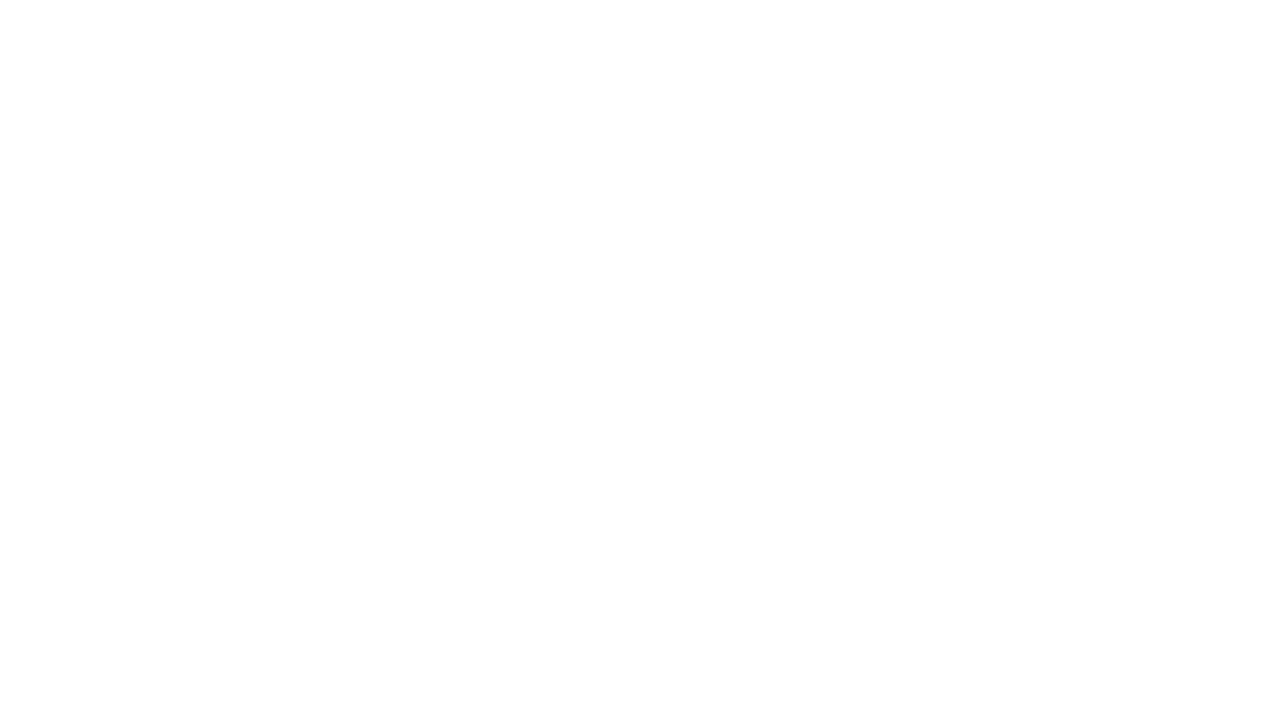
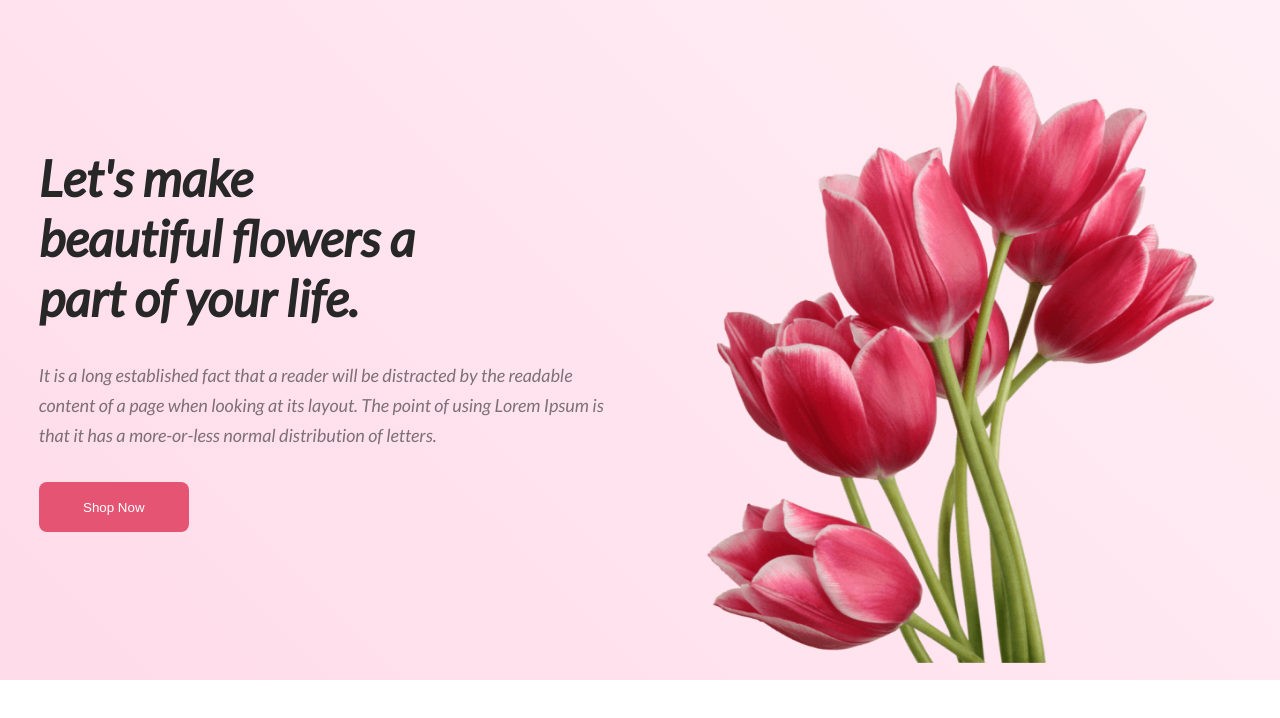
Before and after one commit to samio11/Assignment01_Programming_Hero_web, a plain HTML site: page index.html in a window 1280 px wide. Drawn offline with Linux system fonts and the light colour scheme.

Commit message:
Adding Banner Section

```diff
--- a/Style/Flower.css
+++ b/Style/Flower.css
@@ -0,0 +1,48 @@
+* {
+    margin: 0;
+    padding: 0;
+}
+
+.heading_banner {
+    width: 100vw;
+    height: 85vh;
+    background-image: linear-gradient(45deg, #FFDBE9, #ffdbe974);
+    display: flex;
+    justify-content: space-around;
+    align-items: center;
+}
+
+.banner_left>h2 {
+    color: #272727;
+    font-family: Lato;
+    font-size: 50px;
+    font-style: normal;
+    font-weight: 800;
+    line-height: normal;
+    margin-bottom: 32px;
+}
+
+.main_p {
+    color: rgba(39, 39, 39, 0.60);
+    font-family: Lato;
+    font-size: 18px;
+    font-style: normal;
+    font-weight: 400;
+    line-height: 30px;
+    margin-bottom: 32px;
+}
+
+.main_button {
+    height: 50px;
+    width: 150px;
+    border-radius: 8px;
+    background: #E55473;
+    color: white;
+    border: 0px;
+}
+
+.banner_right > img{
+    margin-top: 50px;
+    height: 600px;
+    width: 560px;
+}
--- a/index.html
+++ b/index.html
@@ -1,12 +1,39 @@
 <!DOCTYPE html>
 <html lang="en">
+
 <head>
     <meta charset="UTF-8">
     <meta name="viewport" content="width=device-width, initial-scale=1.0">
+    <link rel="preconnect" href="https://fonts.googleapis.com">
+    <link rel="preconnect" href="https://fonts.gstatic.com" crossorigin>
+    <link href="https://fonts.googleapis.com/css2?family=Lato:ital@1&display=swap" rel="stylesheet">
     <link rel="stylesheet" href="./Style/Flower.css">
-    <title>Document</title>
+    <title>Flower Shop</title>
 </head>
+
 <body>
+    <header>
+        <div class="heading_banner">
+            <div class="banner_left">
+                <h2>Let's make <br>beautiful flowers a <br>part of your life.</h2>
+                <p class="main_p">It is a long established fact that a reader will be distracted by the readable <br>content of a page
+                    when looking at its layout. The point of using Lorem Ipsum is <br>that it has a more-or-less normal
+                    distribution of letters.</p>
+                <button class="main_button">Shop Now</button>
 
+            </div>
+            <div class="banner_right">
+              <img src="./Flower Asset/pngwing 10.png" alt="">
+            </div>
+
+        </div>
+    </header>
+    <main>
+
+    </main>
+    <footer>
+
+    </footer>
 </body>
+
 </html>
```
